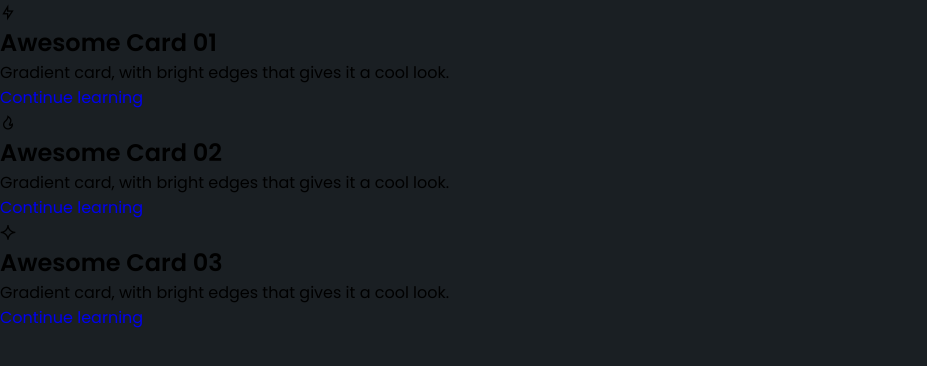
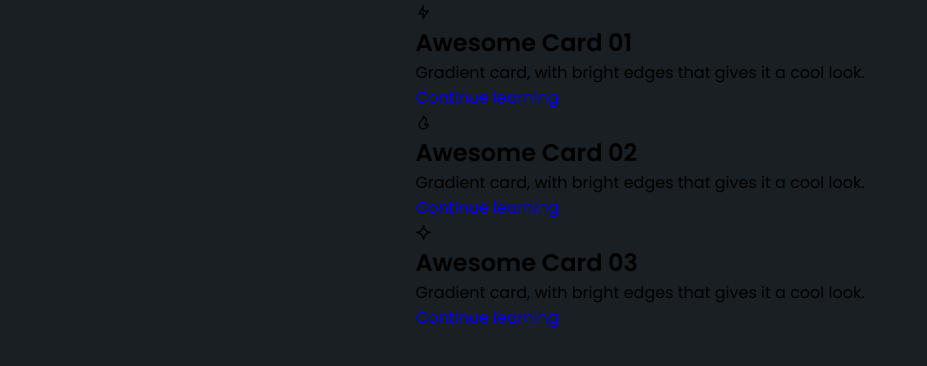
Before and after one commit to erickdc7/responsive-gradient-border-card, a plain HTML site: page index.html in a window 1280 px wide. Shown: the whole page, without its empty margins (0-927 px from the left). Drawn offline with nearby package versions, Linux system fonts and the light colour scheme.

Commit message:
container styles added

```diff
--- a/assets/css/styles.css
+++ b/assets/css/styles.css
@@ -43,6 +43,11 @@ a {
 }
 
 /*=============== CARD ===============*/
+.container {
+  display: grid;
+  place-items: center;
+  margin-inline: 1.5rem; /* margin left and right: 1.5rem */
+}
 
 /* Shapes card */
 
```
